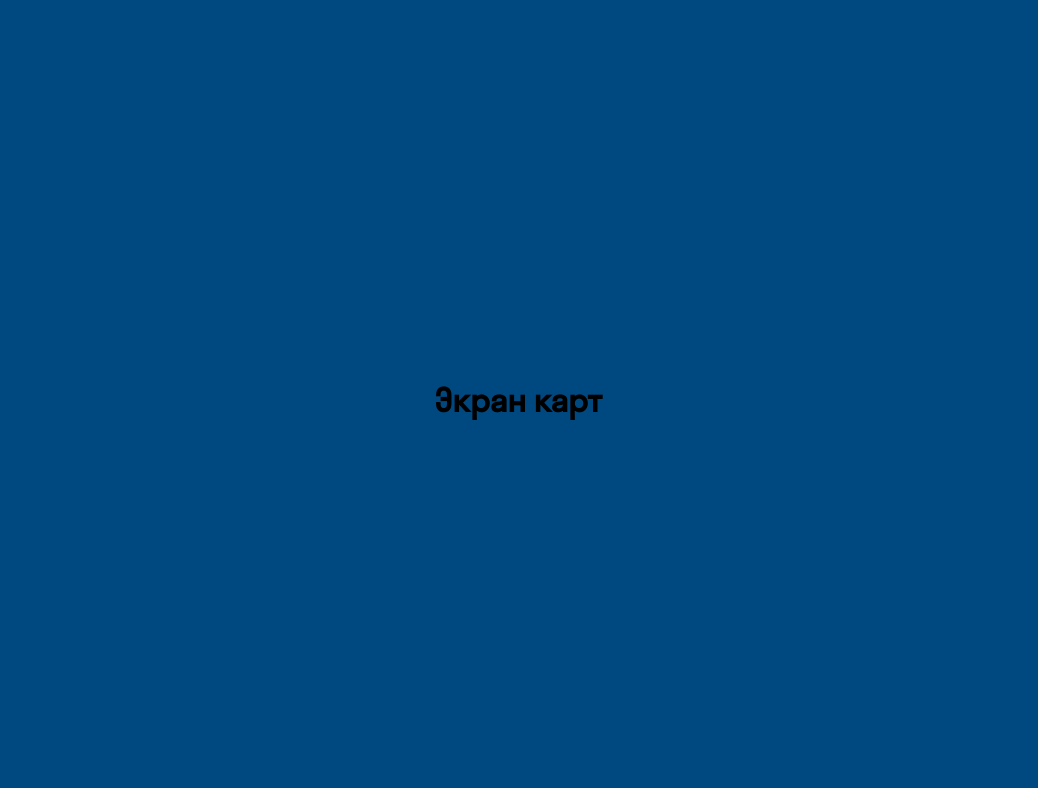
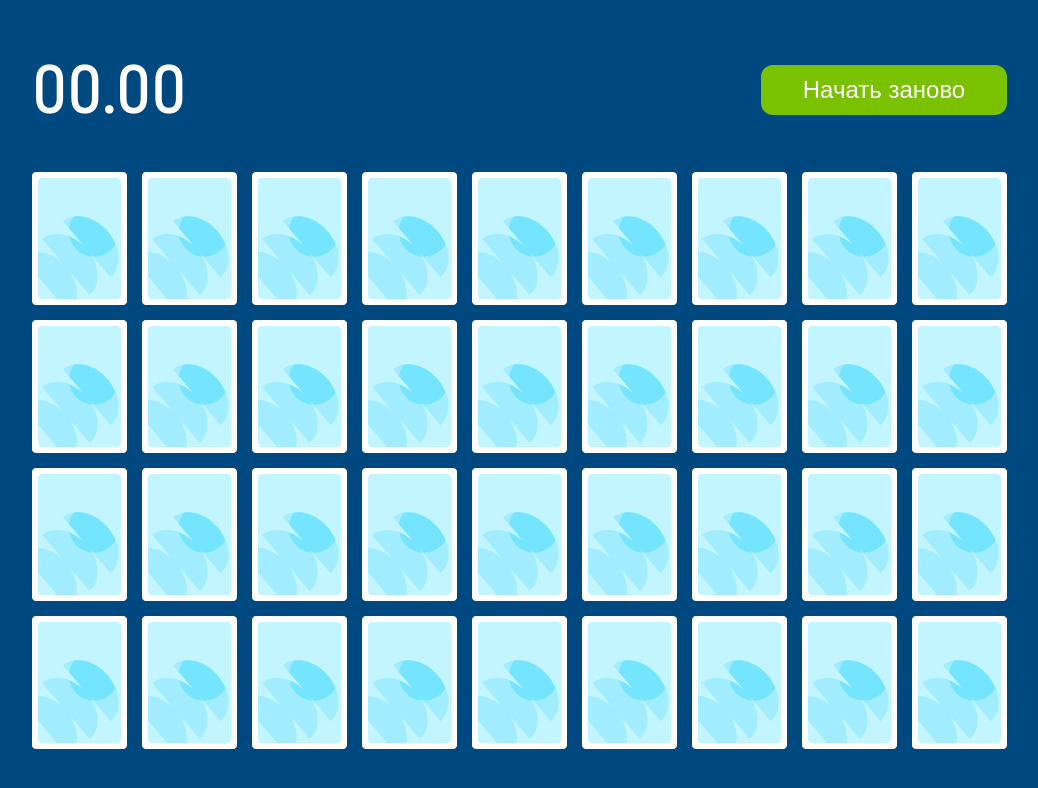
Before and after one commit to rodionova-maria/remember-pairs-game, a plain HTML site: page index.html in a window 1280 px wide. Both pictures are taken after a click on the button "Старт". Shown: the whole page, without its empty margins (122-1160 px from the left). Drawn offline with Linux system fonts and the light colour scheme; files whose address does not match are found by name.

Commit message:
html screen 2

```diff
--- /dev/null
+++ b/_play.scss
@@ -0,0 +1,36 @@
+.game {
+  &-screen {
+    width: 100%;
+    max-width: 1024px;
+    padding-top: 52px;
+    padding-bottom: 49px;
+    padding-left: 26px;
+    padding-right: 23px;
+  }
+
+  &__panel {
+    display: flex;
+    justify-content: space-between;
+    align-items: center;
+    margin-bottom: 46px;
+
+    &-timer {
+      font-family: 'StratosSkyeng';
+      font-size: 64px;
+      line-height: 72px;
+      color: #FFFFFF;
+    }
+  }
+
+  &__cards {
+    display: flex;
+    flex-wrap: wrap;
+    gap: 15px;
+
+    &-item {
+      background-image: url(./images/card.png);
+      width: 95px;
+      height: 133px;
+    }
+  }
+}
--- a/index.html
+++ b/index.html
@@ -22,7 +22,12 @@
   </div>
 
   <div class="game-screen hidden">
-    <h1>Экран карт</h1>
+    <div class="game__panel">
+      <div class="game__panel-timer">00.00</div>
+      <button class="btn btn-start">Начать заново</button>
+    </div>
+    <div class="game__cards">
+    </div>
   </div>
 
   <script src="./js/script.js"></script>
--- a/js/script.js
+++ b/js/script.js
@@ -1,3 +1,6 @@
+const CARD_SUITS = ['hearts', 'diamonds', 'spades', 'clubs'];
+const CARD_VALUE = ['A', 'K', 'Q', 'J', 10, 9, 8, 7, 6];
+
 const app = {
   difficulty: 1,
   progress: '',
@@ -29,4 +32,13 @@ difficulty.addEventListener('click', (event) => {
 btnStart.addEventListener('click', () => {
   difficultyScreen.classList.add('hidden');
   gameScreen.classList.remove('hidden');
+  const game__cards = document.querySelector('.game__cards');
+  CARD_SUITS.forEach(suite => {
+    CARD_VALUE.forEach(value => {
+      const card = document.createElement('div');
+      card.classList.add('game__cards-item', suite, value);
+      game__cards.appendChild(card);
+      app.allCards[suite] = value;
+    });
+  });
 });
--- a/style.scss
+++ b/style.scss
@@ -7,7 +7,7 @@
 }
 
 @font-face {
-  font-family: "stratosskyeng";
+  font-family: "StratosSkyeng";
   src: url("./fonts/stratosskyengweb-regular.woff") format('woff');
 }
 
@@ -25,7 +25,7 @@ body {
   display: flex;
   align-items: center;
   justify-content: center;
-  font-family: 'stratosskyeng', serif;
+  font-family: 'StratosSkyeng', serif;
 }
 
 .title {
@@ -51,3 +51,4 @@ body {
 }
 
 @import 'difficulty';
+@import 'play';
```
Also changed, not shown: images/card.png (added), style.css, style.min.css.
